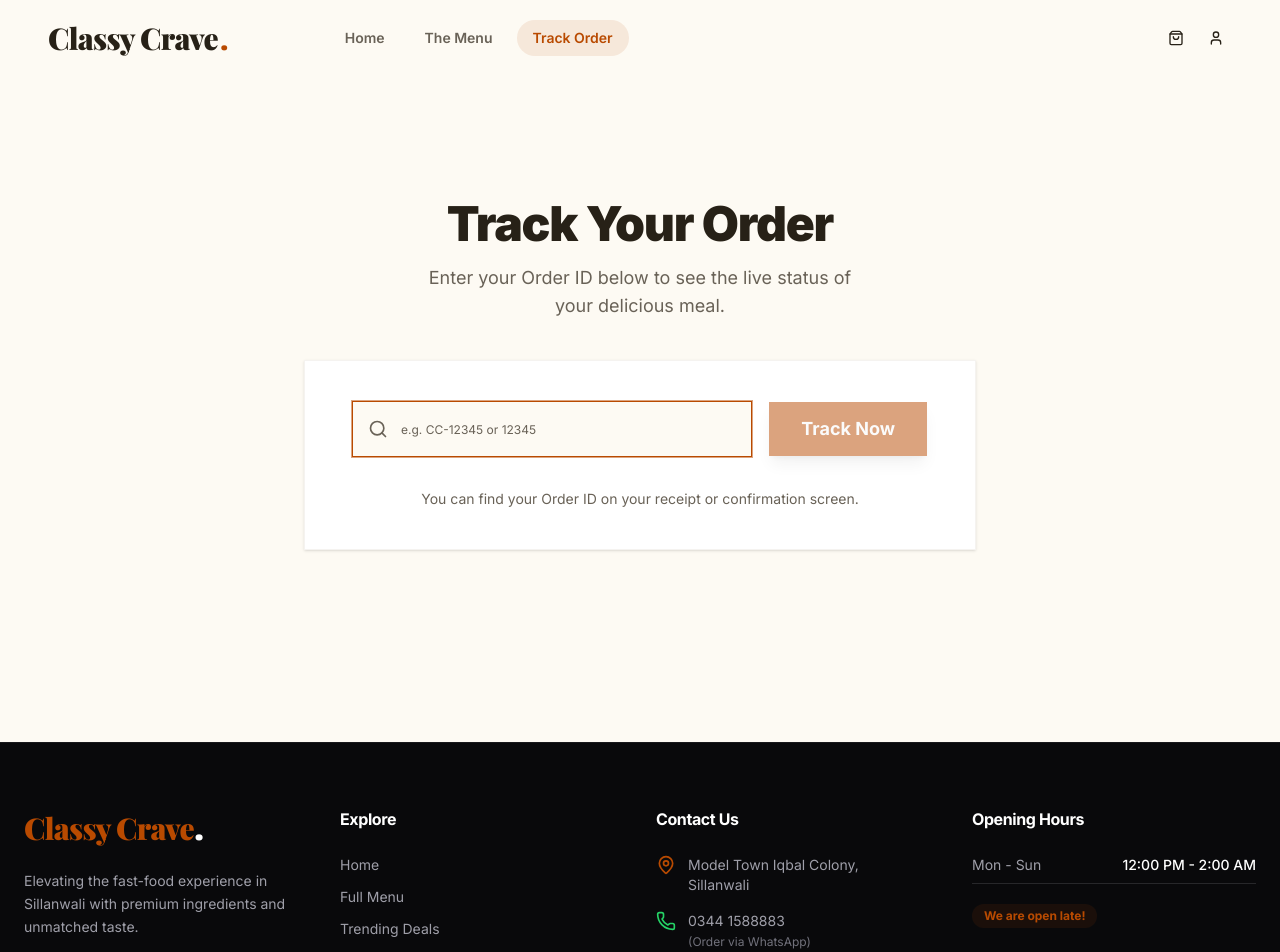
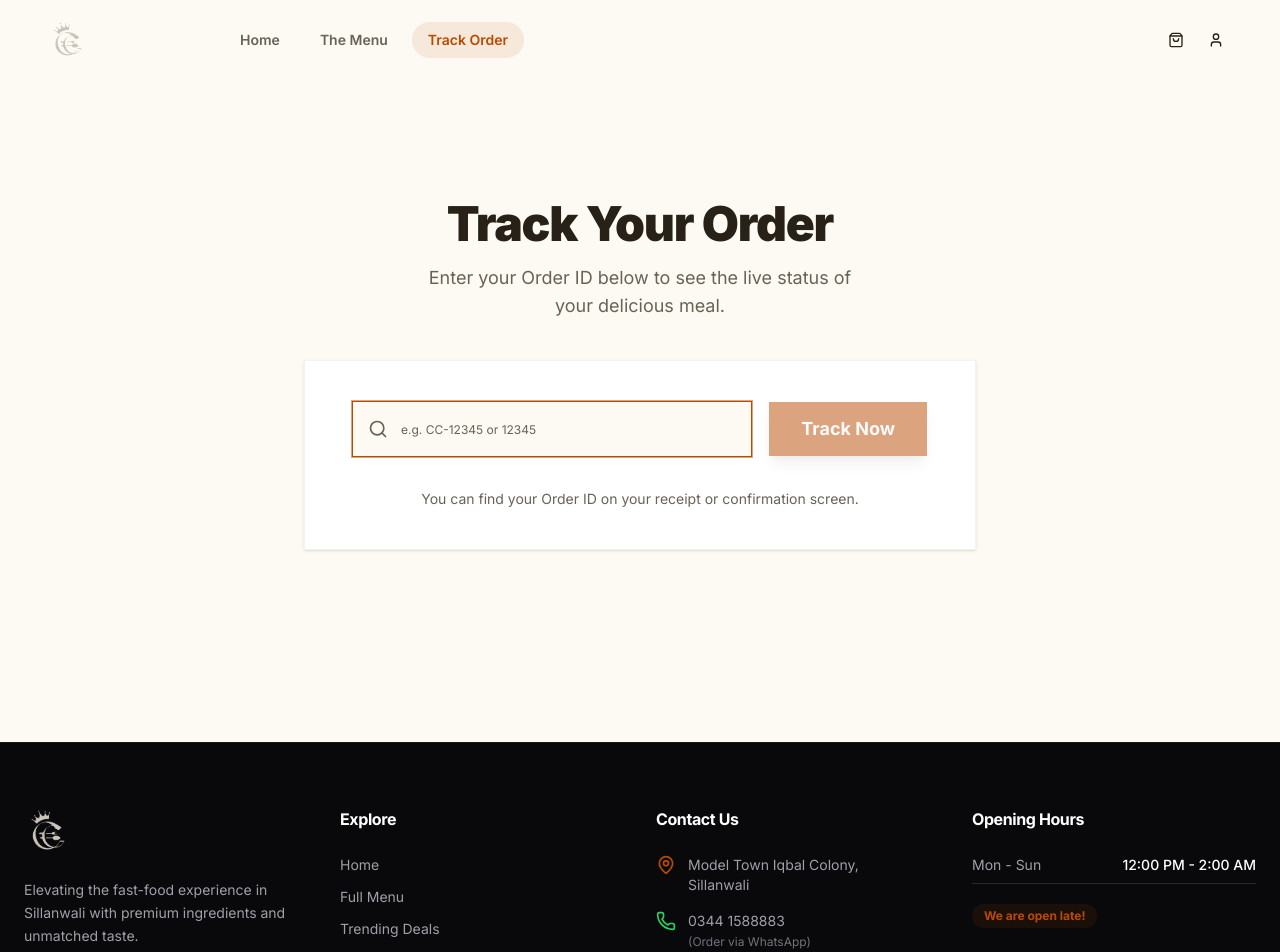
Before and after one commit to MuhammadAliyan10/v1-agency-fast, a Next.js app: page /track in a window 1280 px wide. Shown: the top 952 px of the page. Built offline with nearby package versions, Linux system fonts and the light colour scheme; a web font is replaced by a local one.

Commit message:
Build it and fix errors

```diff
--- a/app/admin/orders/[orderId]/page.tsx
+++ b/app/admin/orders/[orderId]/page.tsx
@@ -132,7 +132,7 @@ export default async function OrderDetailsPage({
             <div className="space-y-4 text-sm">
               <div className="flex items-start gap-3 text-muted-foreground">
                 <Clock className="w-5 h-5 shrink-0 text-muted-foreground/70" />
-                <span className="mt-0.5 leading-snug">{format(new Date(order.createdAt), "MMM d, yyyy 'at' h:mm a")}</span>
+                <span className="mt-0.5 leading-snug">{order.createdAt ? format(new Date(order.createdAt), "MMM d, yyyy 'at' h:mm a") : "Unknown Date"}</span>
               </div>
               <div className="flex items-start gap-3 text-muted-foreground">
                 <CheckCircle2 className="w-5 h-5 shrink-0 text-muted-foreground/70" />
--- a/components/features/admin/app-sidebar.tsx
+++ b/components/features/admin/app-sidebar.tsx
@@ -2,6 +2,7 @@
 
 import * as React from "react";
 import Link from "next/link";
+import Image from "next/image";
 import { usePathname } from "next/navigation";
 import { LogOut, Settings, Sun, Moon, Monitor } from "lucide-react";
 import { useTheme } from "next-themes";
@@ -68,11 +69,20 @@ export function AppSidebar() {
       <SidebarHeader className="pt-5 pb-4 px-5 group-data-[collapsible=icon]:px-0 group-data-[collapsible=icon]:items-center border-b border-sidebar-border">
         <SidebarMenu>
           <SidebarMenuItem>
-            <Link href="/admin/dashboard" className="flex items-center justify-center gap-0.5 font-heading font-black text-xl tracking-tight text-sidebar-foreground">
+            <Link href="/admin/dashboard" className="flex items-center justify-center gap-0.5 transition-opacity hover:opacity-90">
               {state === "collapsed" ? (
-                <span>C<span className="text-primary">.</span></span>
+                <Image
+                  src="/Logo.png"
+                  alt="Classy Crave Logo"
+                  width={32}
+                  height={32}
+                  className="w-8 h-8 rounded object-contain"
+                  priority
+                />
               ) : (
-                <>Classy Crave<span className="text-primary">.</span></>
+                <span className="font-heading font-black text-xl tracking-tight text-sidebar-foreground">
+                  Classy Crave<span className="text-primary">.</span>
+                </span>
               )}
             </Link>
           </SidebarMenuItem>
--- a/components/features/admin/customers/customers-table.tsx
+++ b/components/features/admin/customers/customers-table.tsx
@@ -21,7 +21,7 @@ import { useRouter } from "next/navigation";
 interface CustomerData {
   id: string;
   name: string | null;
-  email: string;
+  email: string | null;
   phone: string | null;
   isActive: boolean | null;
   createdAt: Date | null;
@@ -38,7 +38,7 @@ export function CustomersTable({ data }: { data: CustomerData[] }) {
     const searchLower = searchTerm.toLowerCase();
     return (
       customer.name?.toLowerCase().includes(searchLower) ||
-      customer.email.toLowerCase().includes(searchLower) ||
+      customer.email?.toLowerCase().includes(searchLower) ||
       customer.phone?.toLowerCase().includes(searchLower)
     );
   });
@@ -103,7 +103,7 @@ export function CustomersTable({ data }: { data: CustomerData[] }) {
                     <div className="text-xs text-muted-foreground">ID: {customer.id.substring(0, 8)}...</div>
                   </TableCell>
                   <TableCell>
-                    <div className="text-sm">{customer.email}</div>
+                    <div className="text-sm">{customer.email || "N/A"}</div>
                     <div className="text-xs text-muted-foreground">{customer.phone || "No phone"}</div>
                   </TableCell>
                   <TableCell className="text-sm text-muted-foreground">
--- a/components/features/admin/dashboard/store-status-toggle.tsx
+++ b/components/features/admin/dashboard/store-status-toggle.tsx
@@ -3,7 +3,7 @@
 import { useState, useTransition } from "react";
 import { Switch } from "@/components/ui/switch";
 import { Label } from "@/components/ui/label";
-import { Store, Storefront } from "lucide-react";
+import { Store } from "lucide-react";
 import { toggleStoreStatus } from "@/server/actions/settings";
 import { toast } from "sonner";
 import { cn } from "@/lib/utils";
--- a/components/features/admin/riders/rider-dialog-form.tsx
+++ b/components/features/admin/riders/rider-dialog-form.tsx
@@ -59,7 +59,6 @@ export function RiderDialogForm({ open, onOpenChange }: RiderDialogFormProps) {
       name: "",
       phone: "",
       email: "",
-      vehicleType: "bike",
       vehiclePlate: "",
       password: "",
     },
--- a/components/features/storefront/footer.tsx
+++ b/components/features/storefront/footer.tsx
@@ -1,4 +1,5 @@
 import Link from "next/link";
+import Image from "next/image";
 import { MapPin, Phone } from "lucide-react";
 import { Button } from "@/components/ui/button";
 
@@ -18,10 +19,14 @@ export function Footer() {
 
           {/* Column 1 (Brand) */}
           <div className="flex flex-col">
-            <Link href="/" className="inline-block mb-6">
-              <span className="font-heading font-black text-3xl tracking-tight text-primary">
-                Classy Crave<span className="text-white text-4xl leading-none -mt-1">.</span>
-              </span>
+            <Link href="/" className="inline-block mb-6 transition-opacity hover:opacity-90">
+              <Image
+                src="/Logo.png"
+                alt="Classy Crave Logo"
+                width={160}
+                height={60}
+                className="h-12 w-auto rounded object-contain"
+              />
             </Link>
             <p className="text-sm text-zinc-400 mb-6 max-w-xs leading-relaxed">
               Elevating the fast-food experience in Sillanwali with premium ingredients and unmatched taste.
--- a/components/features/storefront/navbar.tsx
+++ b/components/features/storefront/navbar.tsx
@@ -2,6 +2,7 @@
 
 import React, { useEffect, useState } from "react";
 import Link from "next/link";
+import Image from "next/image";
 import {
   ShoppingBag,
   User,
@@ -81,9 +82,16 @@ export function Navbar() {
         {/* Brand */}
         <Link
           href="/"
-          className="flex-shrink-0 flex items-center justify-center gap-0.5 font-heading font-black text-2xl md:text-3xl tracking-tight text-foreground group"
+          className="flex-shrink-0 flex items-center justify-center transition-opacity hover:opacity-90"
         >
-          Classy Crave<span className="text-primary group-hover:text-foreground transition-colors">.</span>
+          <Image
+            src="/Logo.png"
+            alt="Classy Crave Logo"
+            width={120}
+            height={40}
+            className="h-10 w-auto rounded object-contain"
+            priority
+          />
         </Link>
 
         {/* Desktop Navigation Links */}
```
Also changed, not shown: app/icon.png (added), public/logo.png.
